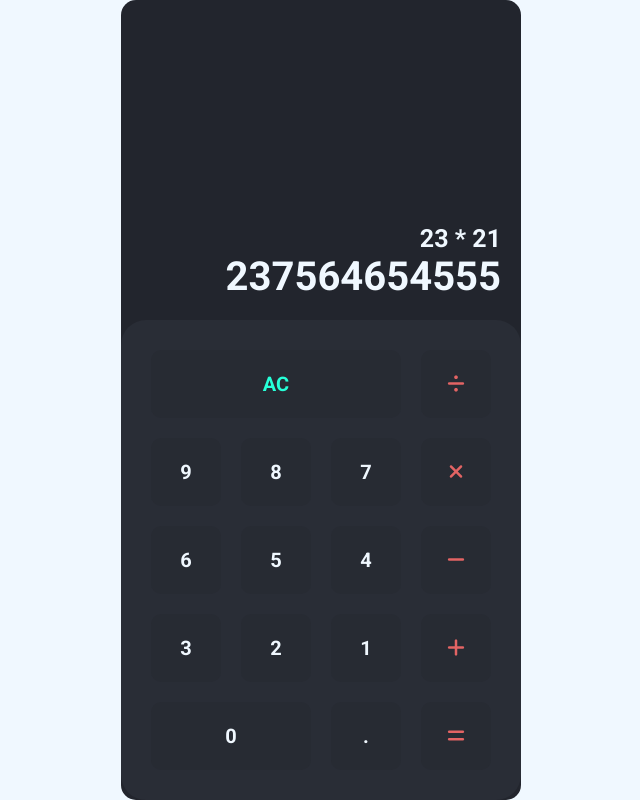
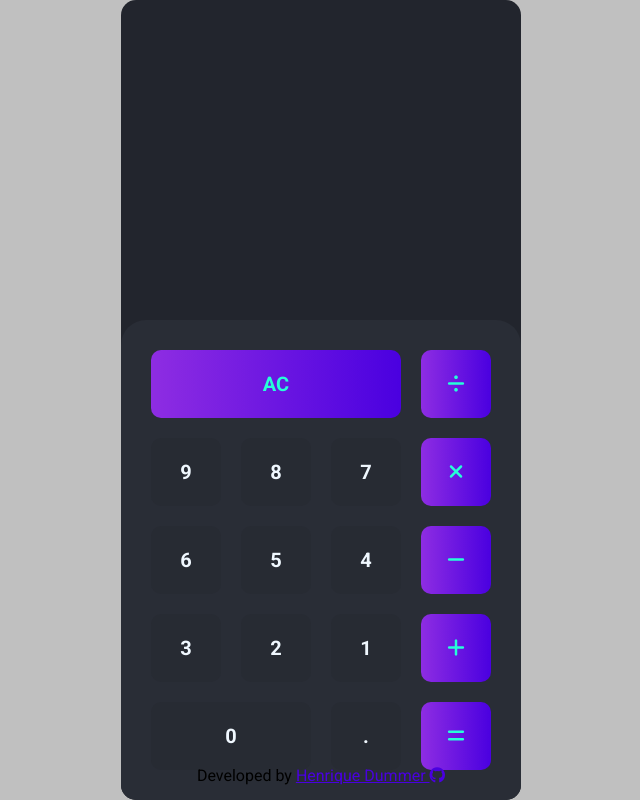
Before and after one commit to HenriqueDummer/calculator, a plain HTML site: page index.html in a window 1280 px wide. Shown: the whole page, without its empty margins (319-959 px from the left). Drawn offline with Linux system fonts and the light colour scheme.

Commit message:
everything is working fine

```diff
--- a/index.html
+++ b/index.html
@@ -13,34 +13,42 @@
         <div class="main_container">
                 <div class="display">
                     <div class="display_content">
-                        <span id="operation_display">23 * 21</span><br>
-                        <span id="result_display">237564654555</span>
+                        <div class="operation_container">
+                            <span id="operation_display"></span>
+                        </div>
+                        <div class="result_container">
+                            <span id="result_display"></span>
+                        </div>
                     </div>
                 </div>
                 <div class="controls">
                     <div class="controls_container">
-                        <button class="controls_button light_blue">AC</button>
-                        <button class="controls_button salmon"><i class="fa-solid fa-divide"></i></button>
-                        <button class="controls_button">9</button>
-                        <button class="controls_button">8</button>
-                        <button class="controls_button">7</button>
-                        <button class="controls_button salmon"><i class="fa-solid fa-xmark"></i></button>
-                        <button class="controls_button">6</button>
-                        <button class="controls_button">5</button>
-                        <button class="controls_button">4</button>
-                        <button class="controls_button salmon"><i class="fa-solid fa-minus"></i></button>
-                        <button class="controls_button">3</button>
-                        <button class="controls_button">2</button>
-                        <button class="controls_button">1</button>
-                        <button class="controls_button salmon"><i class="fa-solid fa-plus"></i></button>
-                        <button class="controls_button">0</button>
-                        <button class="controls_button">.</button>
-                        <button class="controls_button salmon"><i class="fa-solid fa-equals"></i></button>
+                        <button class="controls_button light_blue" id="clear">AC</button>
+                        <button class="controls_button light_blue op" id="divide"><i class="fa-solid fa-divide"></i></button>
+                        <button class="controls_button number">9</button>
+                        <button class="controls_button number">8</button>
+                        <button class="controls_button number">7</button>
+                        <button class="controls_button light_blue op" id="multiply"><i class="fa-solid fa-xmark"></i></button>
+                        <button class="controls_button number">6</button>
+                        <button class="controls_button number">5</button>
+                        <button class="controls_button number">4</button>
+                        <button class="controls_button light_blue op" id="subtr"><i class="fa-solid fa-minus"></i></button>
+                        <button class="controls_button number">3</button>
+                        <button class="controls_button number">2</button>
+                        <button class="controls_button number">1</button>
+                        <button class="controls_button light_blue op" id="sum"><i class="fa-solid fa-plus"></i></button>
+                        <button class="controls_button number">0</button>
+                        <button class="controls_button number">.</button>
+                        <button class="controls_button light_blue op" id="evaluate"><i class="fa-solid fa-equals"></i></button>
                     </div>
                 </div>
         </div>
     </main>
 
+    <footer>
+        <span>Developed by <a href="https://github.com/HenriqueDummer" target="_blank">Henrique Dummer <i class="fa-brands fa-github"></i></a> </span>
+    </footer>
+
     <script src="script.js"></script>
 </body>
 </html>
--- a/style.css
+++ b/style.css
@@ -5,6 +5,7 @@
     padding: 0;
     box-sizing: border-box;
     font-family: 'Roboto', sans-serif;
+
 }
 
 main{
@@ -13,7 +14,7 @@ main{
     display: flex;
     justify-content: center;
     align-items: center;
-    background-color: aliceblue;
+    background-color: rgb(192, 192, 192);
 }
 
 .main_container{
@@ -42,13 +43,28 @@ main{
     font-weight: 600;
 }
 
-.display_content span:nth-child(1){
+.operation_container{
+    height: 40px;
+}
+
+.operation_container span {
+    font-size: 23px;
+}
+
+.result_container{
     font-size: 25px;
     padding-bottom: 30px;
+    height: 50px;
+
 }
 
-.display_content span:nth-child(3){
+.result_container span{
     font-size: 40px;
+}
+
+.result{
+    height: 40px;
+
 }
 
 .display_content{
@@ -58,7 +74,8 @@ main{
 .controls{
     background-color: #292d36;
     height: 60%;
-    border-radius: 25px;
+    border-top-left-radius: 25px;
+    border-top-right-radius: 25px;
 }
 
 .controls_container{
@@ -78,24 +95,57 @@ main{
     font-size: 20px;
     color: aliceblue;
     font-weight: 600;
+    transition: 0.2s ease;
+}
+
+.controls_button i{
+    pointer-events: none;
+}
+
+.controls_button:hover{
+    cursor: pointer;
+    background-color: #202125;
 }
 
 .light_blue{
     color: #26ffd7;
 }
 
-.salmon{
-    color: #e36464;
+.op{
+    background: #8e2de2; /* fallback for old browsers */
+    background: -webkit-linear-gradient(to right, #8e2de2, #4a00e0); /* Chrome 10-25, Safari 5.1-6 */
+    background: linear-gradient(to right, #8e2de2, #4a00e0); /* W3C, IE 10+/ Edge, Firefox 16+, Chrome 26+, Opera 12+, Safari 7+ */
 }
 
 .controls_container button:nth-child(1){
     background-color: #272b33;
     grid-column-start: 1;
     grid-column-end: 4;
+    background: #8e2de2; /* fallback for old browsers */
+    background: -webkit-linear-gradient(to right, #8e2de2, #4a00e0); /* Chrome 10-25, Safari 5.1-6 */
+    background: linear-gradient(to right, #8e2de2, #4a00e0); /* W3C, IE 10+/ Edge, Firefox 16+, Chrome 26+, Opera 12+, Safari 7+ */
+    transition: all 0.2s ease;
 }
+
 
 .controls_container button:nth-child(15){
     background-color: #272b33;
     grid-column-start: 1;
     grid-column-end: 3;
 }
+
+.controls_container button:nth-child(15):hover{
+    cursor: pointer;
+    background-color: #202125;
+}
+
+footer{
+    position: absolute;
+    bottom: 15px;
+    width: 100%;
+    text-align: center;
+}
+
+footer a{
+    color: #4a00e0;
+}
```
